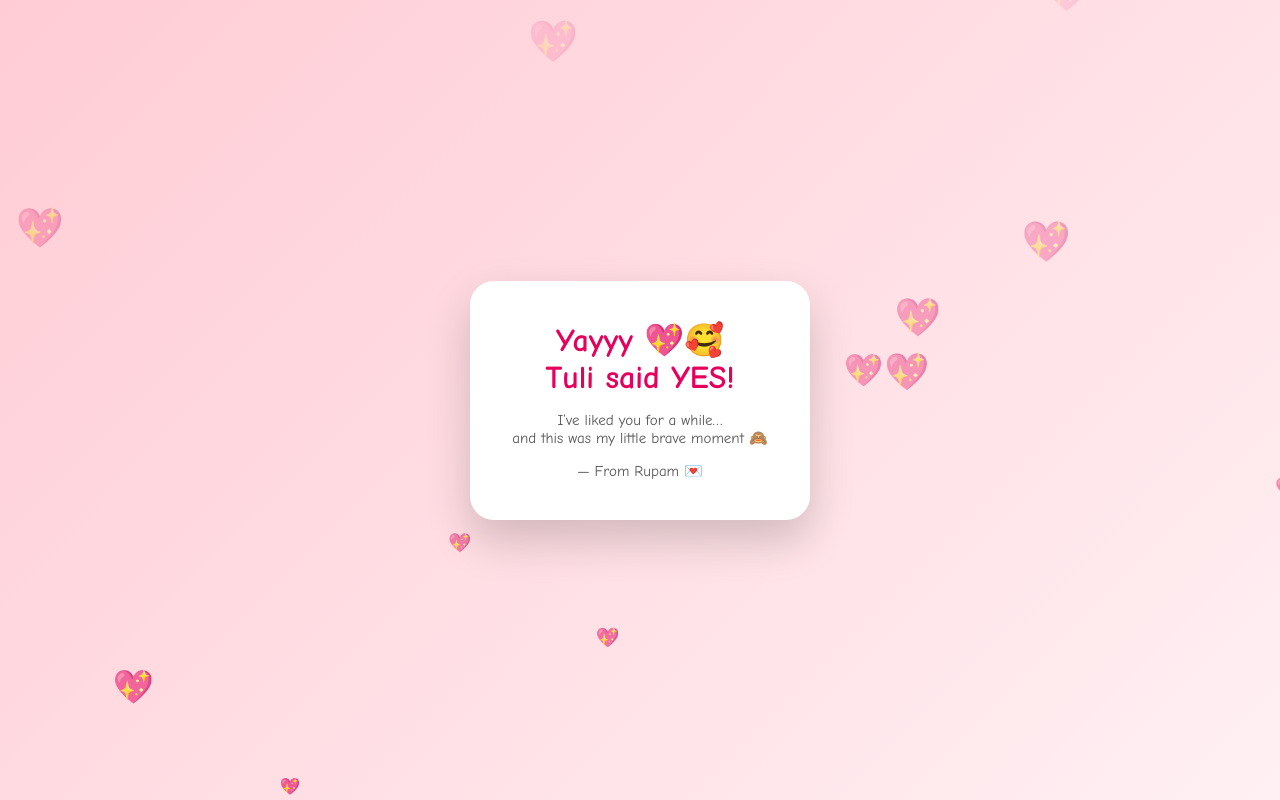
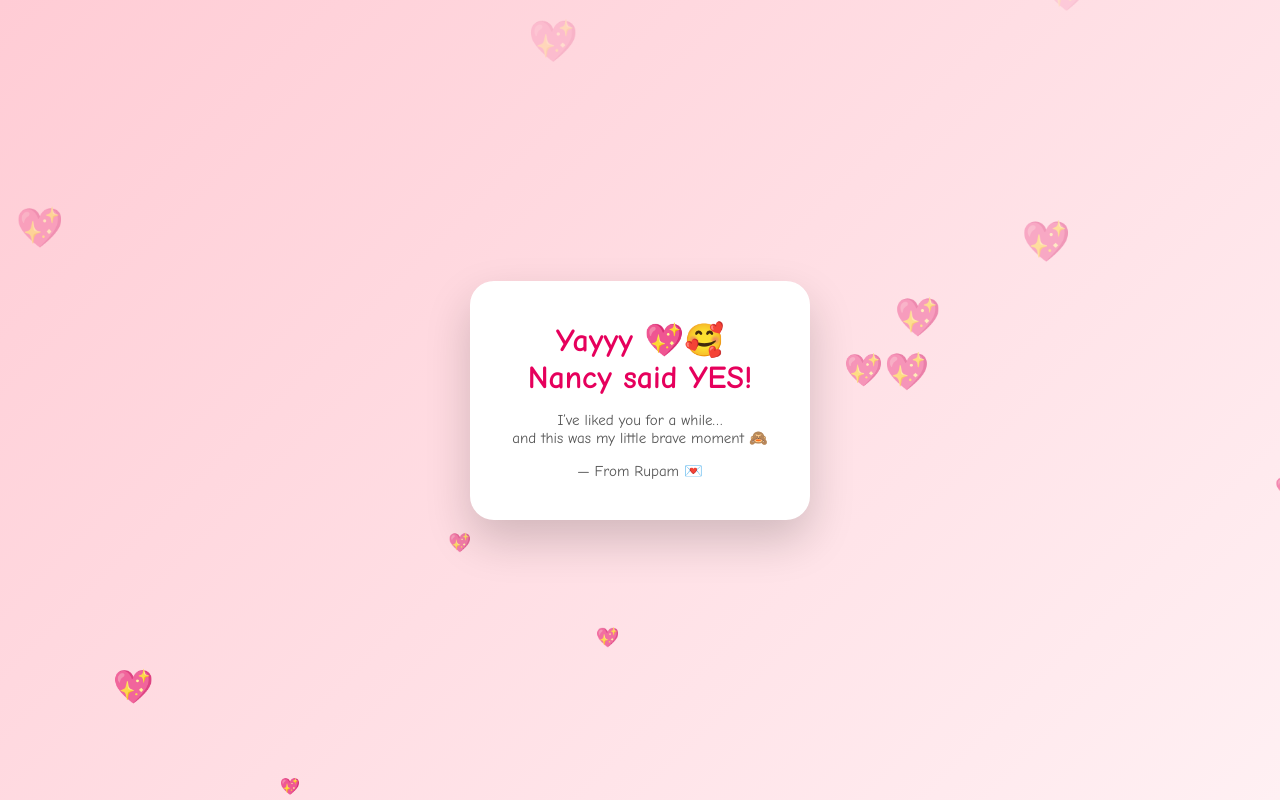
Before and after one commit to imjoy232-cell/New, a plain HTML site: page index.html in a window 1280 px wide. Both pictures are taken after a click on the button "Yes 💘". Drawn offline with Linux system fonts and the light colour scheme.

Commit message:
Change Valentine name from Tuli to Nancy

```diff
--- a/index.html
+++ b/index.html
@@ -4,7 +4,7 @@
   <meta charset="UTF-8" />
   <meta http-equiv="Content-Type" content="text/html; charset=UTF-8" />
   <meta name="viewport" content="width=device-width, initial-scale=1.0" />
-  <title>For Tuli 💖</title>
+  <title>For Nancy 💖</title>
 
   <style>
     :root {
@@ -157,7 +157,7 @@
 
   <main class="valentine-card" id="card">
     <h1 class="valentine-question" id="question">
-      Tuli 💖<br />
+      Nancy 💖<br />
       Will you be my Valentine?
     </h1>
 
@@ -182,7 +182,7 @@
     let musicStarted = false;
 
     const messages = [
-      "Tuli… are you sure? 🥺",
+      "Nancy… are you sure? 🥺",
       "That kind of hurt 💔",
       "I really like you 💕",
       "Please don’t say no 😢",
@@ -239,7 +239,7 @@
         <div class="final-message">
           <h1 style="color: var(--pink-dark)">
             Yayyy 💖🥰<br />
-            Tuli said YES!
+            Nancy said YES!
           </h1>
           <p>
             I’ve liked you for a while…<br />
```
